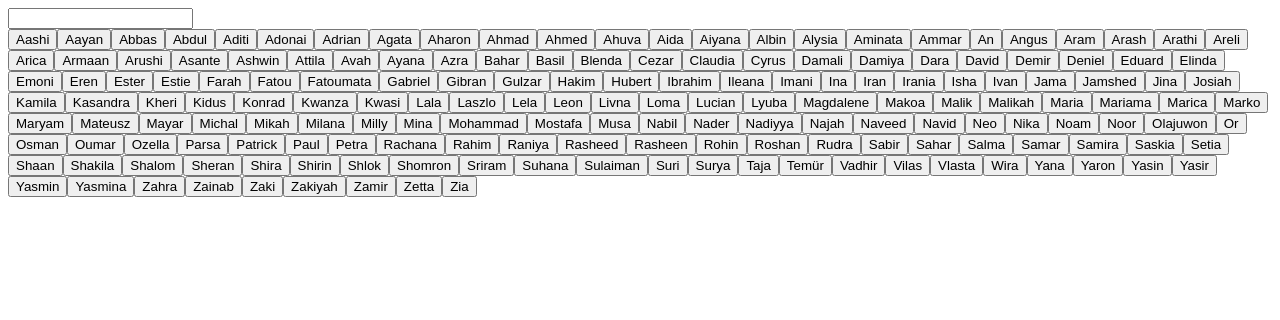
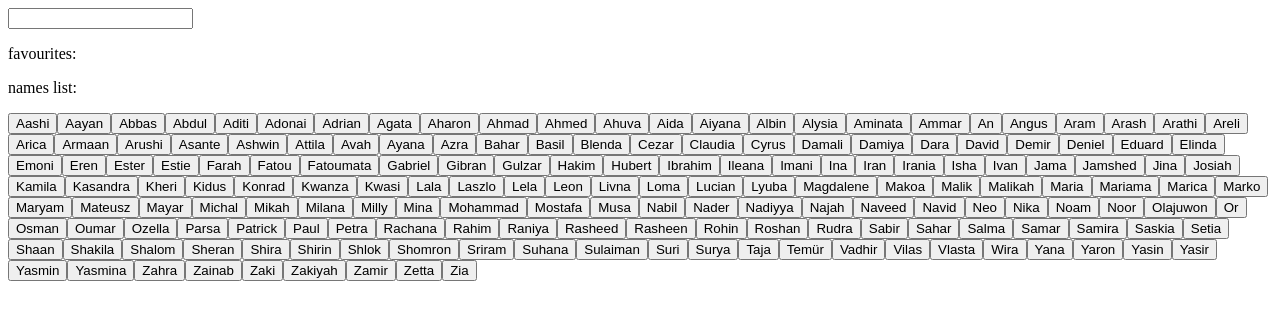
Before and after one commit to isawokin98/baby-names, a React (Create React App) app: page / in a window 1280 px wide. Shown: the top 320 px of the page. Built offline with nearby package versions, Linux system fonts and the light colour scheme; the HTML template or start-up script is replaced by a standard one.

Commit message:
task 3 complete

```diff
--- a/src/components/FavouritesList.tsx
+++ b/src/components/FavouritesList.tsx
@@ -1,5 +1,12 @@
 
+interface FavouritesListProps {
+    favourites: string[]
+    handleFavouriteClick: any;
+}
+export default function FavouritesList({favourites, handleFavouriteClick}:FavouritesListProps):JSX.Element {
+    return <>
+   {favourites.map((favourite,idx) => <button key ={idx} onClick={handleFavouriteClick}>{favourite}</button>)}
+    </>
+}
 
-export default function FavouritesList({favourites}:any):JSX.Element {
-    return <div>{favourites.join(' ')}</div>
-}
+{/* <div>{favourites.join(' ')}</div> */}
--- a/src/components/MainBody.tsx
+++ b/src/components/MainBody.tsx
@@ -18,11 +18,17 @@ import FavouritesList from "./FavouritesList";
         setFavourites([...favourites, e.currentTarget.innerText])
     }
 
+    function handleFavouriteClick(e: any){
+        setFavourites(favourites.filter(favourite => favourite !== e.currentTarget.innerText))
+    }
+
     return <>
 
     <SearchBar search={search} onSearchChange={handleSearchChange} />
-    <FavouritesList favourites={favourites}/>
-    <NamesList search={search}  handleClickName={handleNameClick}/>
+    <p>favourites:</p>
+    <FavouritesList favourites={favourites} handleFavouriteClick={handleFavouriteClick}/>
+    <p>names list:</p>
+    <NamesList search={search}  handleClickName={handleNameClick} favourites={favourites}/>
     </>
 }
 //click={click}
--- a/src/components/NamesList.tsx
+++ b/src/components/NamesList.tsx
@@ -5,9 +5,10 @@ interface NamesListProps {
     search: string;
     //click: string;
     handleClickName: any;
+    favourites: string[];
 }
 //click
-export default function NamesList({search,  handleClickName}: NamesListProps):JSX.Element {
+export default function NamesList({search,  handleClickName, favourites}: NamesListProps):JSX.Element {
 
     data.sort(function(a,b){
         if(a.name < b.name) return -1
@@ -15,7 +16,7 @@ export default function NamesList({search,  handleClickName}: NamesListProps):JS
         return 0
     })
 
-    const filteredData = data.filter(item => item.name.toLowerCase().includes(search.toLowerCase()))
+    const filteredData = data.filter(item => item.name.toLowerCase().includes(search.toLowerCase()) && !favourites.includes(item.name))
 
 
     return <>
```
